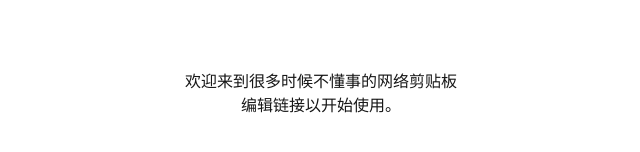
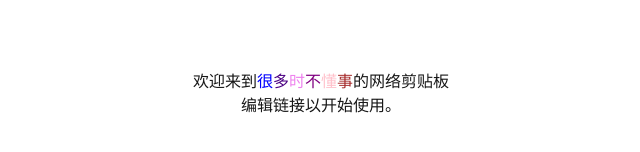
Before and after one commit to murangogo/azuki_internet_clipboard, a Next.js app: page / in a window 1280 px wide. Shown: the part 306-458 px from the top of the page, without its empty margins (319-959 px from the left). Built offline with nearby package versions, Linux system fonts and the light colour scheme.

Commit message:
Page beautification

```diff
--- a/app/[key]/page.tsx
+++ b/app/[key]/page.tsx
@@ -58,7 +58,13 @@ export default function ClipboardPage({ params }: { params: { key: string } }) {
   };
 
   if (loading) {
-    return <p>加载中...</p>;
+    return (
+      <div className={styles.container}>
+        <Head>
+          <title>{key} - Azuki的剪贴板</title>
+        </Head>
+      </div>
+    );
   }
 
   return (
--- a/app/layout.tsx
+++ b/app/layout.tsx
@@ -1,3 +1,4 @@
+import type { Metadata } from "next";
 import localFont from "next/font/local";
 import "./globals.css";
 
@@ -11,6 +12,10 @@ const geistMono = localFont({
   variable: "--font-geist-mono",
   weight: "100 900",
 });
+
+export const metadata: Metadata = {
+  description: "Azuki's Internet Clipboard.",
+};
 
 export default function RootLayout({
   children,
--- a/app/page.tsx
+++ b/app/page.tsx
@@ -3,7 +3,16 @@ export default function HomePage() {
   return (
     <div style={{ display: 'flex', flexDirection: 'column', alignItems: 'center', justifyContent: 'center', height: '100vh', textAlign: 'center' }}>
       <title>Azuki的剪贴板</title>
-      <h1>欢迎来到很多时候不懂事的网络剪贴板</h1>
+      <h1>
+        欢迎来到
+        <span style={{ color: 'blue' }}>很</span>
+        <span style={{ color: 'indigo' }}>多</span>
+        <span style={{ color: 'violet' }}>时</span>
+        <span style={{ color: 'purple' }}>不</span>
+        <span style={{ color: 'pink' }}>懂</span>
+        <span style={{ color: 'brown' }}>事</span>
+        的网络剪贴板
+      </h1>
       <p>编辑链接以开始使用。</p>
     </div>
   );
```
